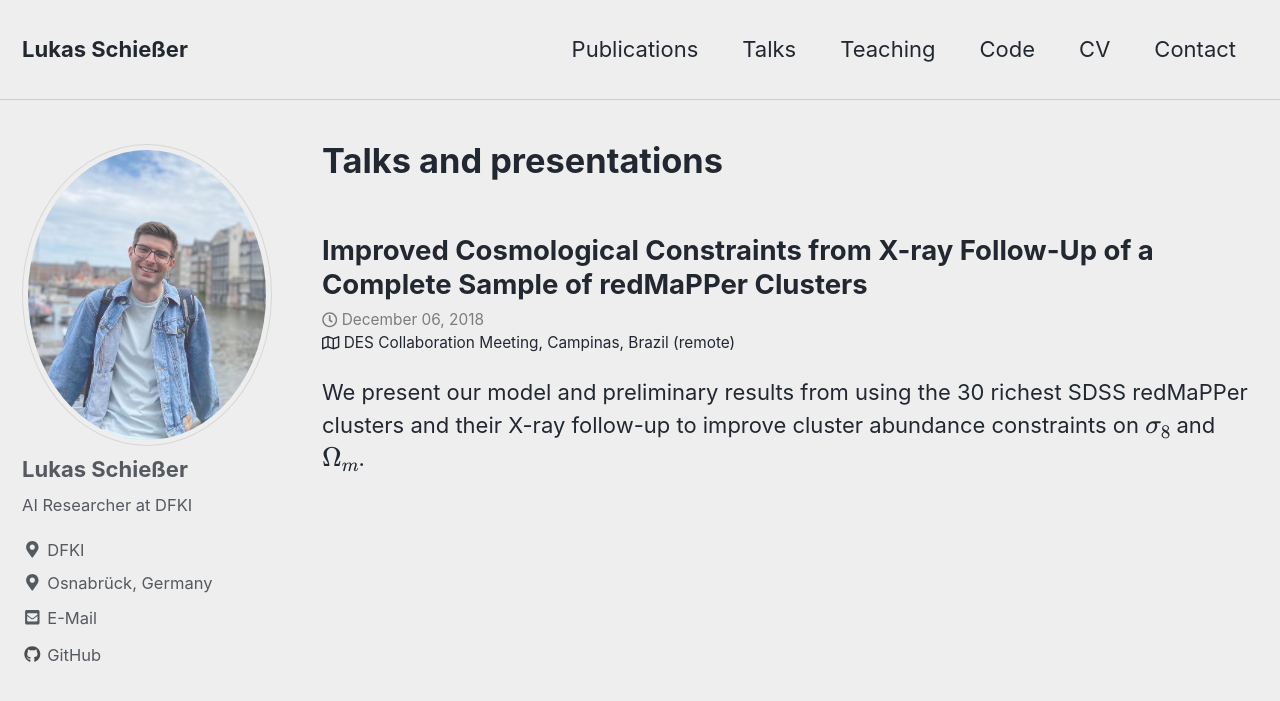
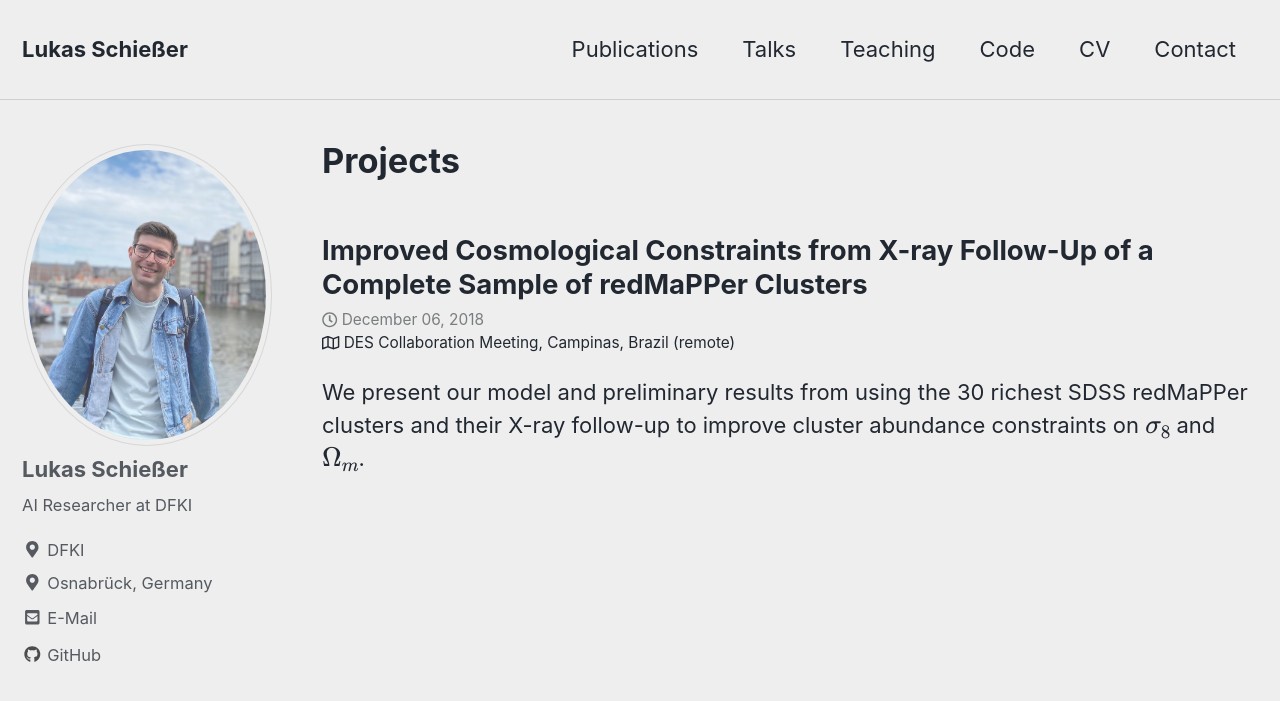
Before and after one commit to lschiesser/lschiesser.github.io, a Jekyll site: the page built from _pages/talks.md, in a window 1280 px wide and 900 px high. Shown: the top 701 px of the window. Built offline with Jekyll 4.4.1, drawn with Linux system fonts in a browser that asks for light colours; nearby versions of some CDN libraries; formulas are drawn with MathJax 3.

Commit message:
Update talks.md

```diff
--- a/_pages/talks.md
+++ b/_pages/talks.md
@@ -1,7 +1,7 @@
 ---
 layout: archive
-title: "Talks and presentations"
-permalink: /talks/
+title: "Projects"
+permalink: /projects/
 author_profile: true
 classes: wide
 ---
```
